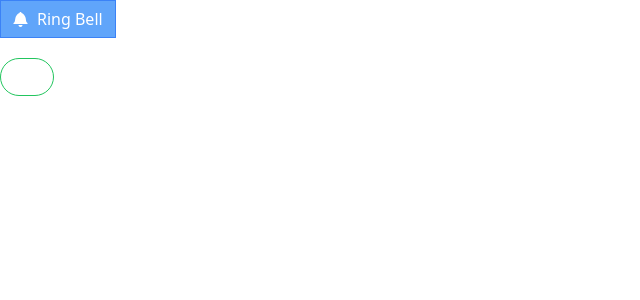
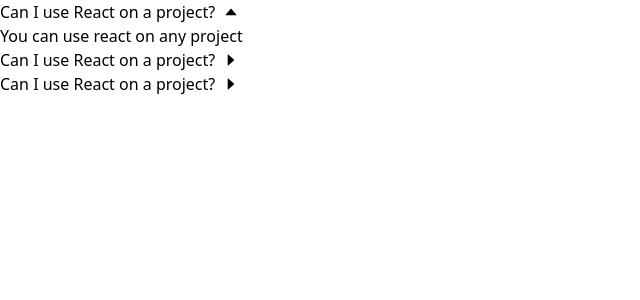
Before and after one commit to vedanshk/comps, a React (Create React App) app: page / in a window 1280 px wide. Shown: the top 300 px of the page, without its empty margins (0-640 px from the left). Built offline with nearby package versions, Linux system fonts and the light colour scheme.

Commit message:
added icon and event handler to accordion page

```diff
--- a/src/App.js
+++ b/src/App.js
@@ -1,24 +1,30 @@
 import React from "react";
-import Button from "./Button";
-import { GoBell } from "react-icons/go";
+import ButtonPage from "./pages/ButtonPage";
+import Accordion from "./components/Accordion";
 
 function App() {
-  const handleClick = () => {
-    console.log("clicked");
-  };
+
+
+    const items = [
+
+        {   id:'ere',
+            label:'Can I use React on a project?',
+            content:'You can use react on any project'
+        },
+        {   id:'3435',
+            label:'Can I use React on a project?',
+            content:'You can use react on any project'
+        },
+        {   id:'343',
+            label:'Can I use React on a project?',
+            content:'You can use react on any project'
+        },
+    ]
+
   return (
     <div>
-      <div>
-        <Button primary={true} className="mb-5" onClick={handleClick}>
-          <GoBell />
-          Ring Bell
-        </Button>
-      </div>
-      <div>
-        <Button success outline rounded>
-          Buy
-        </Button>
-      </div>
+        <Accordion items={items} />
+
     </div>
   );
 }
--- a/src/Button.js
+++ /dev/null
@@ -1,57 +0,0 @@
-
-import className from "classnames";
-
-
-
-function Button({
-  children,
-  primary,
-  secondary,
-  success,
-  warning,
-  danger,
-  outline,
-  rounded,
-  ...rest
-}) {
-    const classes = className( rest.className , 'px-3 py-1.5 border flex items-center gap-2'  , {
-        'border-blue-500 bg-blue-400 text-white': primary,
-        'border-gray-900 bg-gray-900 text-white': secondary,
-        'border-green-500 bg-green-500 text-white': success,
-        'border-yellow-400 bg-yellow-400 text-white': warning,
-        'border-red-500 bg-red-500 text-white': danger,
-        'rounded-full':rounded,
-        'bg-white':outline,
-        'text-blue-500':outline && primary,
-        'text-gray-900':outline && secondary,
-        'text-red-500':outline && danger,
-        'text-yellow-400':outline && warning,
-        'text-green-500':outline && success,
-
-    });
-
-  return <button {...rest} className={classes}>{children}</button>;
-}
-
-Button.propTypes ={
-
-    checkVariationValue: ({primary , secondary , success , warning , danger}) =>{
-
-            const count = Number(!!primary)
-            +Number(!!secondary)
-            +Number(!!warning)
-            +Number(!!success)
-            +Number(!!danger);
-
-            if( count >1 ){
-
-                return new Error("Only once of primary , secondary , success , warning , danger can be true")
-            }
-
-
-    },
-
-
-};
-
-export default Button;
--- /dev/null
+++ b/src/components/Accordion.js
@@ -0,0 +1,30 @@
+import { useState } from "react";
+import {AiFillCaretRight} from "react-icons/ai";
+import { AiFillCaretUp } from "react-icons/ai";
+function Accordion({ items }) {
+  const [expandedIndex, setExpandedIndex] = useState(0);
+
+  const handleClick = (nextIndex) =>{
+
+    setExpandedIndex(nextIndex);
+  };
+
+  const renderedItems = items.map((item, i) => {
+    const isExpanded = i === expandedIndex;
+
+    const iconContent = isExpanded ? <AiFillCaretUp  /> : <AiFillCaretRight />;
+
+    return (
+      <div key={item.id}  >
+        <div className="flex items-center gap-2" onClick={()=> handleClick(i) } >{item.label}
+        {iconContent}
+        </div>
+        {isExpanded && <div> {item.content}</div>}
+      </div>
+    );
+  });
+
+  return <div>{renderedItems}</div>;
+}
+
+export default Accordion;
--- /dev/null
+++ b/src/components/Button.js
@@ -0,0 +1,57 @@
+import className from "classnames";
+
+function Button({
+  children,
+  primary,
+  secondary,
+  success,
+  warning,
+  danger,
+  outline,
+  rounded,
+  ...rest
+}) {
+  const classes = className(
+    rest.className,
+    "px-3 py-1.5 border flex items-center gap-2",
+    {
+      "border-blue-500 bg-blue-400 text-white": primary,
+      "border-gray-900 bg-gray-900 text-white": secondary,
+      "border-green-500 bg-green-500 text-white": success,
+      "border-yellow-400 bg-yellow-400 text-white": warning,
+      "border-red-500 bg-red-500 text-white": danger,
+      "rounded-full": rounded,
+      "bg-white": outline,
+      "text-blue-500": outline && primary,
+      "text-gray-900": outline && secondary,
+      "text-red-500": outline && danger,
+      "text-yellow-400": outline && warning,
+      "text-green-500": outline && success,
+    }
+  );
+
+  return (
+    <button {...rest} className={classes}>
+      {children}
+    </button>
+  );
+}
+
+Button.propTypes = {
+  checkVariationValue: ({ primary, secondary, success, warning, danger }) => {
+    const count =
+      Number(!!primary) +
+      Number(!!secondary) +
+      Number(!!warning) +
+      Number(!!success) +
+      Number(!!danger);
+
+    if (count > 1) {
+      return new Error(
+        "Only once of primary , secondary , success , warning , danger can be true"
+      );
+    }
+  },
+};
+
+export default Button;
--- /dev/null
+++ b/src/pages/ButtonPage.js
@@ -0,0 +1,26 @@
+import React from "react";
+import Button from "../components/Button";
+import { GoBell } from "react-icons/go";
+
+function ButtonPage() {
+  const handleClick = () => {
+    console.log("clicked");
+  };
+  return (
+    <div>
+      <div>
+        <Button primary={true} className="mb-5" onClick={handleClick}>
+          <GoBell />
+          Ring Bell
+        </Button>
+      </div>
+      <div>
+        <Button success>
+          Buy
+        </Button>
+      </div>
+    </div>
+  );
+}
+
+export default ButtonPage;
```
